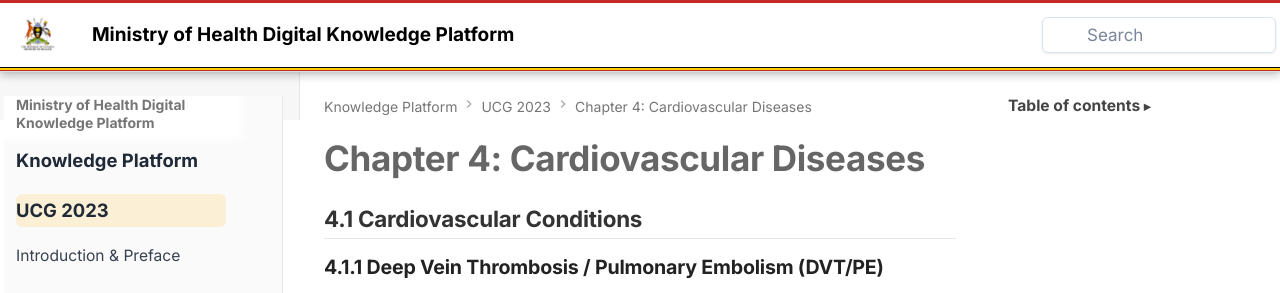
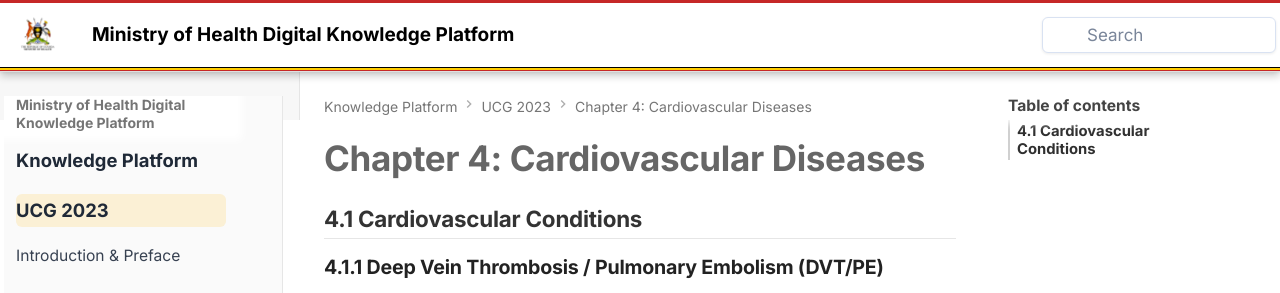
Before and after one commit to mohuganda/digital-guidelines-and-documentation, an MkDocs documentation site: the page built from docs/chapters_split/04/index.md, in a window 1280 px wide. Shown: the top 293 px of the page. Built offline with MkDocs 1.6.1 and Material for MkDocs 9.7.7, drawn with Linux system fonts in a browser that asks for light colours.

```diff
--- a/docs/assets/javascripts/toc-toggle.js
+++ b/docs/assets/javascripts/toc-toggle.js
@@ -1,59 +1,41 @@
-document.addEventListener("DOMContentLoaded", function () {
-  function initialiseTocToggle() {
-    const toc = document.querySelector(".md-nav--secondary");
-    if (!toc) return;
+function initialiseTocAccordion() {
+  const toc = document.querySelector(".md-nav--secondary");
+  if (!toc || toc.dataset.tocAccordionAttached === "true") return;
 
-    const title = toc.querySelector(":scope > .md-nav__title");
-    if (!title) return;
+  const sections = toc.querySelectorAll(
+    ":scope > .md-nav__list > .md-nav__item"
+  );
 
-    // Avoid attaching the event more than once
-    if (title.dataset.tocToggleAttached === "true") return;
-    title.dataset.tocToggleAttached = "true";
+  sections.forEach(function (section) {
+    const headingLink = section.querySelector(":scope > .md-nav__link");
+    const childNavigation = section.querySelector(":scope > .md-nav");
 
-    // Default collapsed
-    toc.classList.remove("toc-expanded");
+    if (!headingLink || !childNavigation) return;
 
-    title.addEventListener("click", function () {
-      toc.classList.toggle("toc-expanded");
+    headingLink.setAttribute("aria-expanded", "false");
+
+    headingLink.addEventListener("click", function () {
+      sections.forEach(function (otherSection) {
+        otherSection.classList.remove("toc-section-expanded");
+
+        const otherHeadingLink = otherSection.querySelector(
+          ":scope > .md-nav__link"
+        );
+        if (otherHeadingLink) {
+          otherHeadingLink.setAttribute("aria-expanded", "false");
+        }
+      });
+
+      section.classList.add("toc-section-expanded");
+      headingLink.setAttribute("aria-expanded", "true");
     });
-  }
+  });
 
-  initialiseTocToggle();
+  toc.dataset.tocAccordionAttached = "true";
+}
 
-  // MkDocs Material uses instant navigation in some setups.
-  // This ensures the toggle still works after page navigation.
-  document$.subscribe(function () {
-    initialiseTocToggle();
-  });
-});
+document.addEventListener("DOMContentLoaded", initialiseTocAccordion);
 
-
-
-document.addEventListener("DOMContentLoaded", function () {
-  function initialiseTocToggle() {
-    const toc = document.querySelector(".md-nav--secondary");
-    if (!toc) return;
-
-    const title = toc.querySelector(":scope > .md-nav__title");
-    if (!title) return;
-
-    // Avoid attaching the event more than once
-    if (title.dataset.tocToggleAttached === "true") return;
-    title.dataset.tocToggleAttached = "true";
-
-    // Default collapsed
-    toc.classList.remove("toc-expanded");
-
-    title.addEventListener("click", function () {
-      toc.classList.toggle("toc-expanded");
-    });
-  }
-
-  initialiseTocToggle();
-
-  // MkDocs Material uses instant navigation in some setups.
-  // This ensures the toggle still works after page navigation.
-  document$.subscribe(function () {
-    initialiseTocToggle();
-  });
-});
+if (typeof document$ !== "undefined") {
+  document$.subscribe(initialiseTocAccordion);
+}
--- a/docs/assets/stylesheets/custom.css
+++ b/docs/assets/stylesheets/custom.css
@@ -1,59 +1,24 @@
-* Collapsible right-side table of contents */
-@media screen and (min-width: 76.25em) {
-  .md-sidebar--secondary .md-sidebar__inner {
-    max-height: none;
+@media screen and (min-width: 769px) {
+  .md-nav--secondary > .md-nav__title {
+    cursor: default;
+    user-select: text;
   }
 
-  .md-nav--secondary > .md-nav__title {
-    cursor: pointer;
-    user-select: none;
-    font-weight: 700;
+  .md-nav--secondary > .md-nav__list {
+    display: block;
   }
 
-  .md-nav--secondary > .md-nav__title::after {
-    content: "  ▸";
-    font-size: 0.85em;
-  }
-
-  .md-nav--secondary.toc-expanded > .md-nav__title::after {
-    content: "  ▾";
-  }
-
-  .md-nav--secondary:not(.toc-expanded) > .md-nav__list {
+  .md-nav--secondary
+    > .md-nav__list
+    > .md-nav__item
+    > .md-nav {
     display: none;
   }
 
-  .md-nav--secondary.toc-expanded > .md-nav__list {
+  .md-nav--secondary
+    > .md-nav__list
+    > .md-nav__item.toc-section-expanded
+    > .md-nav {
     display: block;
   }
 }
-
-/* Collapsible right-side table of contents */
-@media screen and (min-width: 76.25em) {
-  .md-sidebar--secondary .md-sidebar__inner {
-    max-height: none;
-  }
-
-  .md-nav--secondary > .md-nav__title {
-    cursor: pointer;
-    user-select: none;
-    font-weight: 700;
-  }
-
-  .md-nav--secondary > .md-nav__title::after {
-    content: "  ▸";
-    font-size: 0.85em;
-  }
-
-  .md-nav--secondary.toc-expanded > .md-nav__title::after {
-    content: "  ▾";
-  }
-
-  .md-nav--secondary:not(.toc-expanded) > .md-nav__list {
-    display: none;
-  }
-
-  .md-nav--secondary.toc-expanded > .md-nav__list {
-    display: block;
-  }
-}
```
